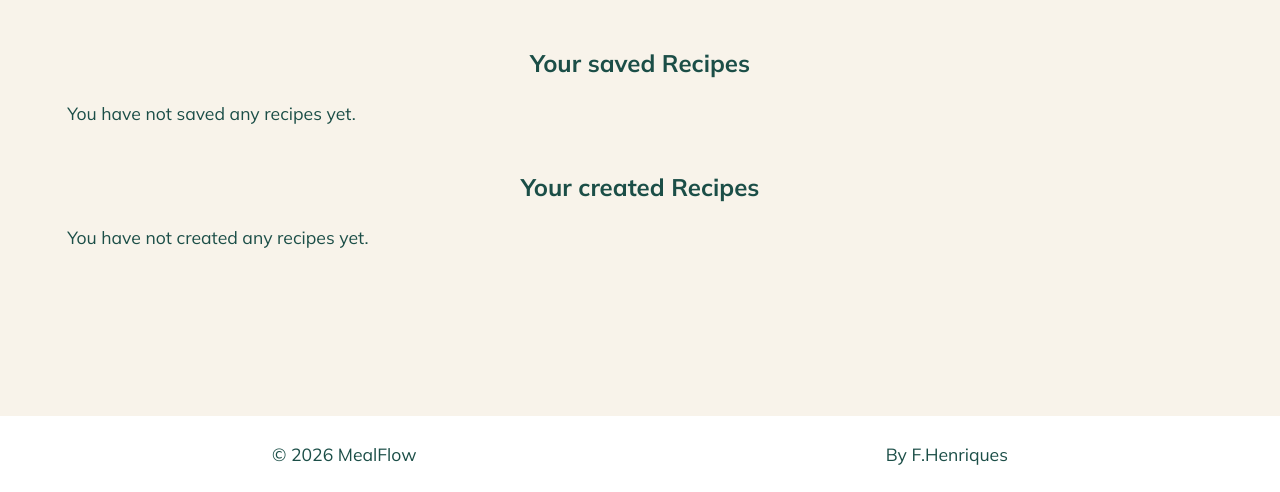
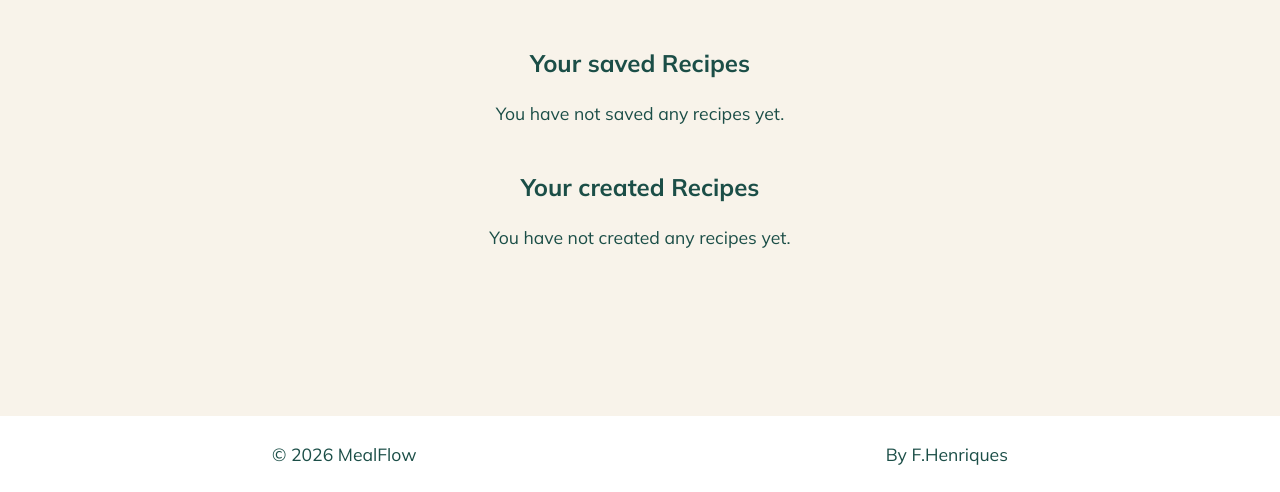
Before and after one commit to Fannyhenriques/milestone-project-3, a Django app: page /my-recipes/ in a window 1280 px wide. Shown: the part 308-800 px from the top of the page. Run offline with Django 4.2, Linux system fonts and the light colour scheme; the visitor is signed in with stand-in values (Sample User, id 1); data that the repository does not hold is empty.

Commit message:
Style: Center empty recipe messages in My Recipe page

```diff
--- a/mealflow/static/mealflow/css/style.css
+++ b/mealflow/static/mealflow/css/style.css
@@ -731,6 +731,13 @@ input[type="search"]::-webkit-search-cancel-button {
 	}
 }
 
+/* saved recipes *************************************/
+
+.empty-recipes-message {
+	margin: 1.5rem auto;
+	text-align: center;
+}
+
 /* ====================================
    FOOTER
 ==================================== */
```
